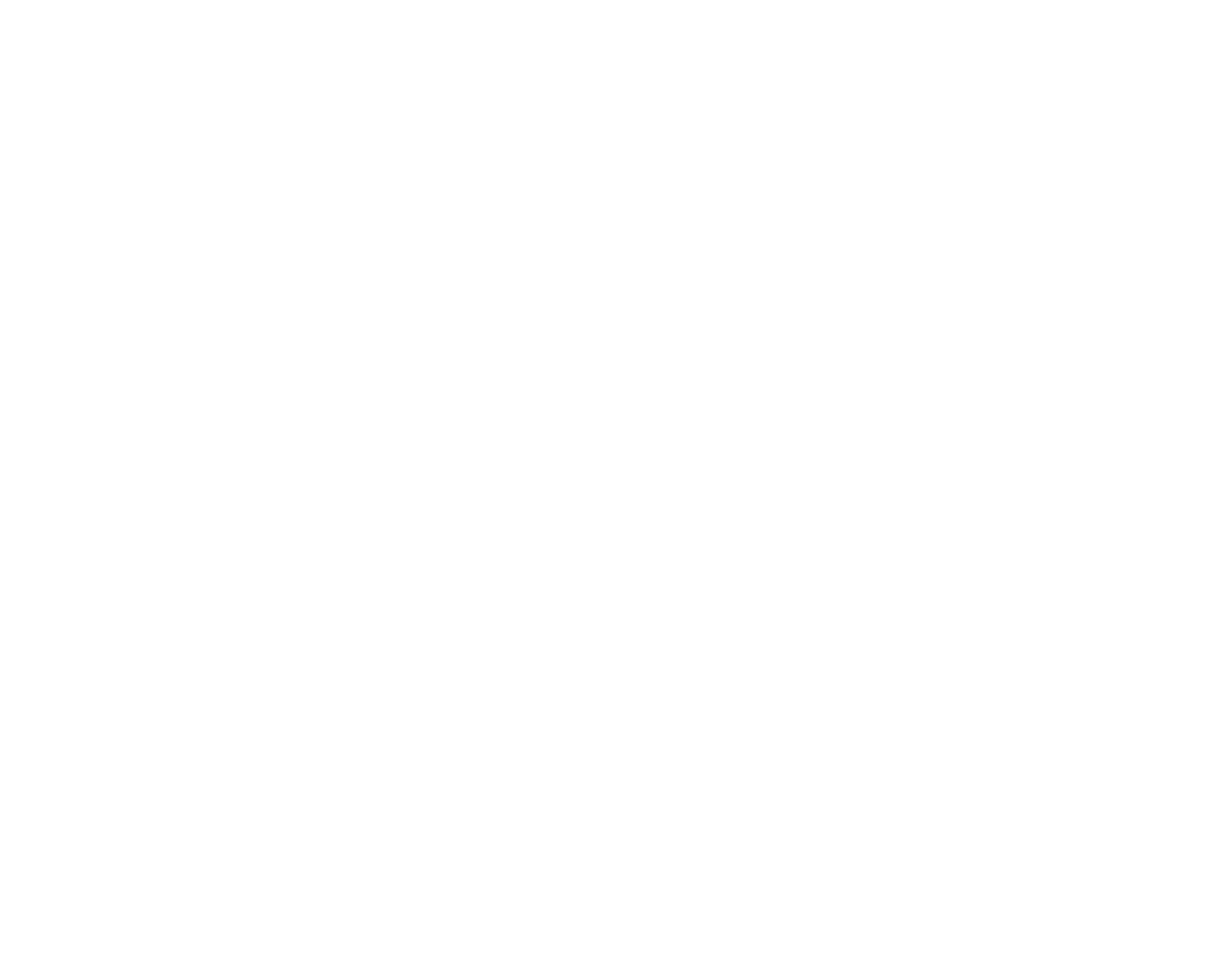
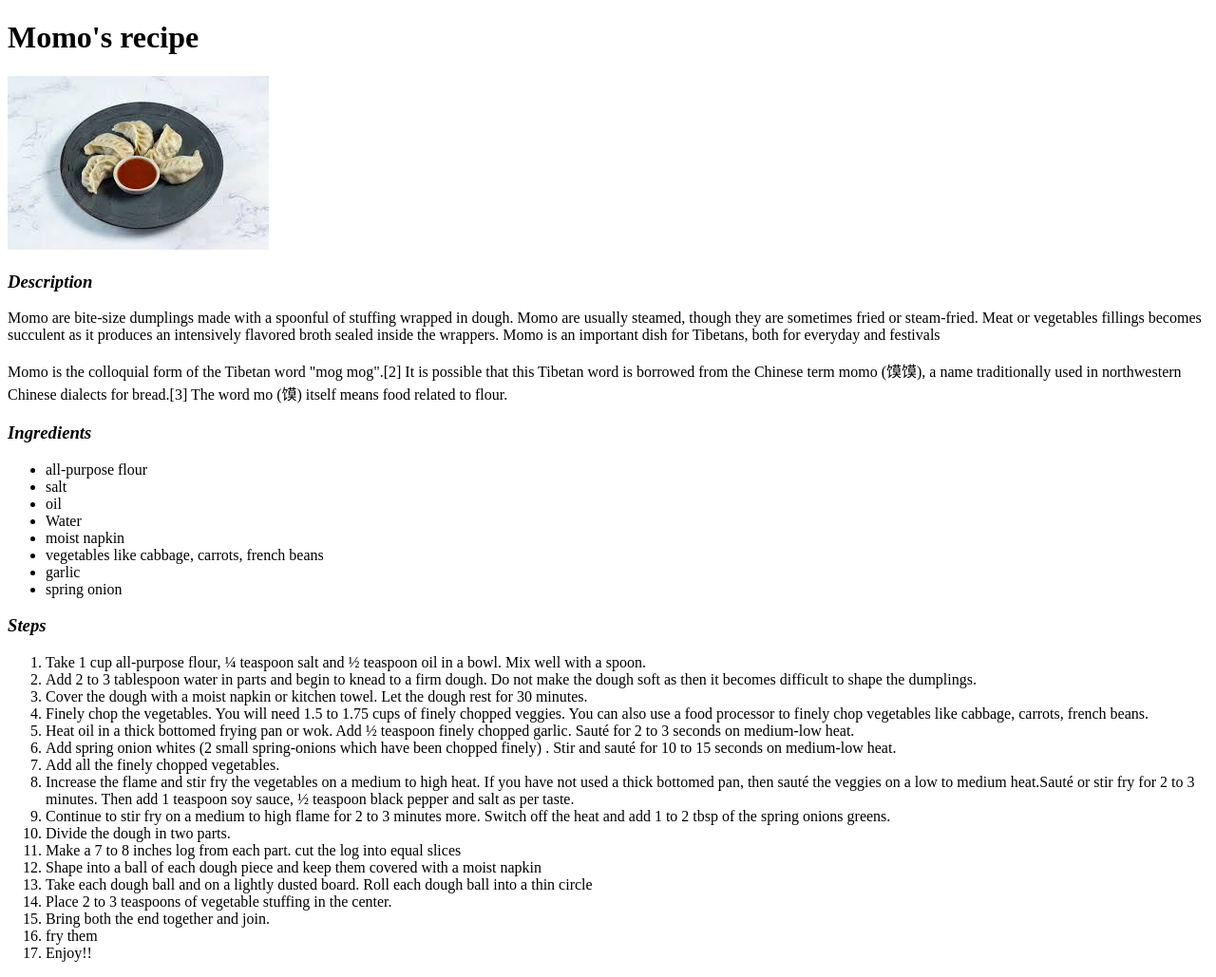
Before and after one commit to Adleena-lobo/odin-recipes, a plain HTML site: page recipes/momos.html in a window 1280 px wide. Shown: the whole page at 95% size. Before the commit the page ends 800 px from the top, so only its background shows below. Drawn offline with Linux system fonts and the light colour scheme.

Commit message:
Make momos recipe page and indentation
The moms recipe page contains the basic boilerplate on top of that is the heading in h1 folowed by an image. It contains a description of two paraghraphs. It has an unordered list of ingredients and an ordered list of steps to be followed. Also added indentation to every file to make the code readable and to create a parent-child relation

```diff
--- a/recipes/momos.html
+++ b/recipes/momos.html
@@ -0,0 +1,46 @@
+<!DOCTYPE html>
+<html lang="en">
+    <head>
+        <meta charset="utf-8">
+        <title>momos recipe page</title>
+    </head>
+
+    <body>
+        <h1>Momo's recipe</h1>
+            <img src="images/momos.jpeg" alt="A black plate on a white table with 5 momos on it and a red sauces with it in a bowl">
+            <h3><em>Description</em></h3>
+                <p>Momo are bite-size dumplings made with a spoonful of stuffing wrapped in dough. Momo are usually steamed, though they are sometimes fried or steam-fried. Meat or vegetables fillings becomes succulent as it produces an intensively flavored broth sealed inside the wrappers. Momo is an important dish for Tibetans, both for everyday and festivals</p>
+                <p>Momo is the colloquial form of the Tibetan word "mog mog".[2] It is possible that this Tibetan word is borrowed from the Chinese term momo (馍馍), a name traditionally used in northwestern Chinese dialects for bread.[3] The word mo (馍) itself means food related to flour.</p>
+            <h3><em>Ingredients</em></h3>
+                <ul>
+                    <li>all-purpose flour</li>
+                    <li>salt</li>
+                    <li>oil</li>
+                    <li>Water</li>
+                    <li>moist napkin</li>
+                    <li>vegetables like cabbage, carrots, french beans</li>
+                    <li>garlic</li>
+                    <li>spring onion</li>
+                </ul>
+            <h3><em>Steps</em></h3>
+                <ol>
+                    <li>Take 1 cup all-purpose flour, ¼ teaspoon salt and ½ teaspoon oil in a bowl. Mix well with a spoon.</li>
+                    <li> Add 2 to 3 tablespoon water in parts and begin to knead to a firm dough. Do not make the dough soft as then it becomes difficult to shape the dumplings.</li>
+                    <li>Cover the dough with a moist napkin or kitchen towel. Let the dough rest for 30 minutes.</li>
+                    <li>Finely chop the vegetables. You will need 1.5 to 1.75 cups of finely chopped veggies. You can also use a food processor to finely chop vegetables like cabbage, carrots, french beans.</li>
+                    <li>Heat oil in a thick bottomed frying pan or wok. Add ½ teaspoon finely chopped garlic. Sauté for 2 to 3 seconds on medium-low heat.</li>
+                    <li>Add spring onion whites (2 small spring-onions which have been chopped finely) . Stir and sauté for 10 to 15 seconds on medium-low heat.</li>
+                    <li>Add all the finely chopped vegetables.</li>
+                    <li> Increase the flame and stir fry the vegetables on a medium to high heat. If you have not used a thick bottomed pan, then sauté the veggies on a low to medium heat.Sauté or stir fry for 2 to 3 minutes. Then add 1 teaspoon soy sauce, ½ teaspoon black pepper and salt as per taste.</li>
+                    <li>Continue to stir fry on a medium to high flame for 2 to 3 minutes more. Switch off the heat and add 1 to 2 tbsp of the spring onions greens.</li>
+                    <li>Divide the dough in two parts.</li>
+                    <li>Make a 7 to 8 inches log from each part. cut the log into equal slices</li>
+                    <li>Shape into a ball of each dough piece and keep them covered with a moist napkin</li>
+                    <li>Take each dough ball and on a lightly dusted board. Roll each dough ball into a thin circle</li>
+                    <li>Place 2 to 3 teaspoons of vegetable stuffing in the center.</li>
+                    <li>Bring both the end together and join.</li>
+                    <li>fry them</li>
+                    <li>Enjoy!!</li>
+                </ol>
+        </body>
+    </html>
```
Also changed, not shown: index.html (+1 -0 lines), recipes/coffee.html (+1 -1 lines), recipes/hot-chocolate.html (indentation only).
